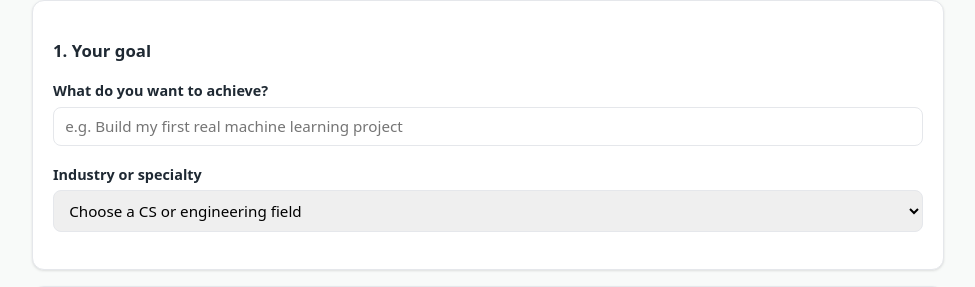
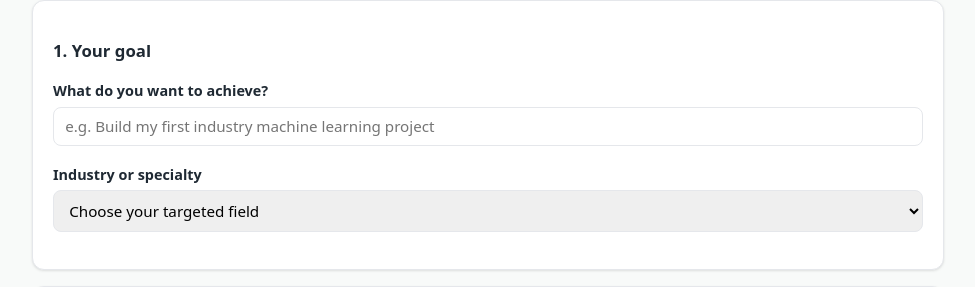
Before and after one commit to NJulian2008/Sprout, a FastAPI app: page /student/signup in a window 1280 px wide. Shown: the part 197-484 px from the top of the page, without its empty margins (152-1127 px from the left). Run offline with FastAPI, Linux system fonts and the light colour scheme.

Commit message:
Small content changes

```diff
--- a/app/templates/student/signup.html
+++ b/app/templates/student/signup.html
@@ -10,12 +10,12 @@
     <div class="field">
       <label for="goal_text">What do you want to achieve?</label>
       <input type="text" name="goal_text" id="goal_text" required
-             placeholder="e.g. Build my first real machine learning project">
+             placeholder="e.g. Build my first industry machine learning project">
     </div>
     <div class="field">
       <label for="specialty">Industry or specialty</label>
       <select name="specialty" id="specialty" required>
-        <option value="" disabled selected>Choose a CS or engineering field</option>
+        <option value="" disabled selected>Choose your targeted field</option>
         {% for value, label in specialties.items() %}
           <option value="{{ value }}">{{ label }}</option>
         {% endfor %}
```
